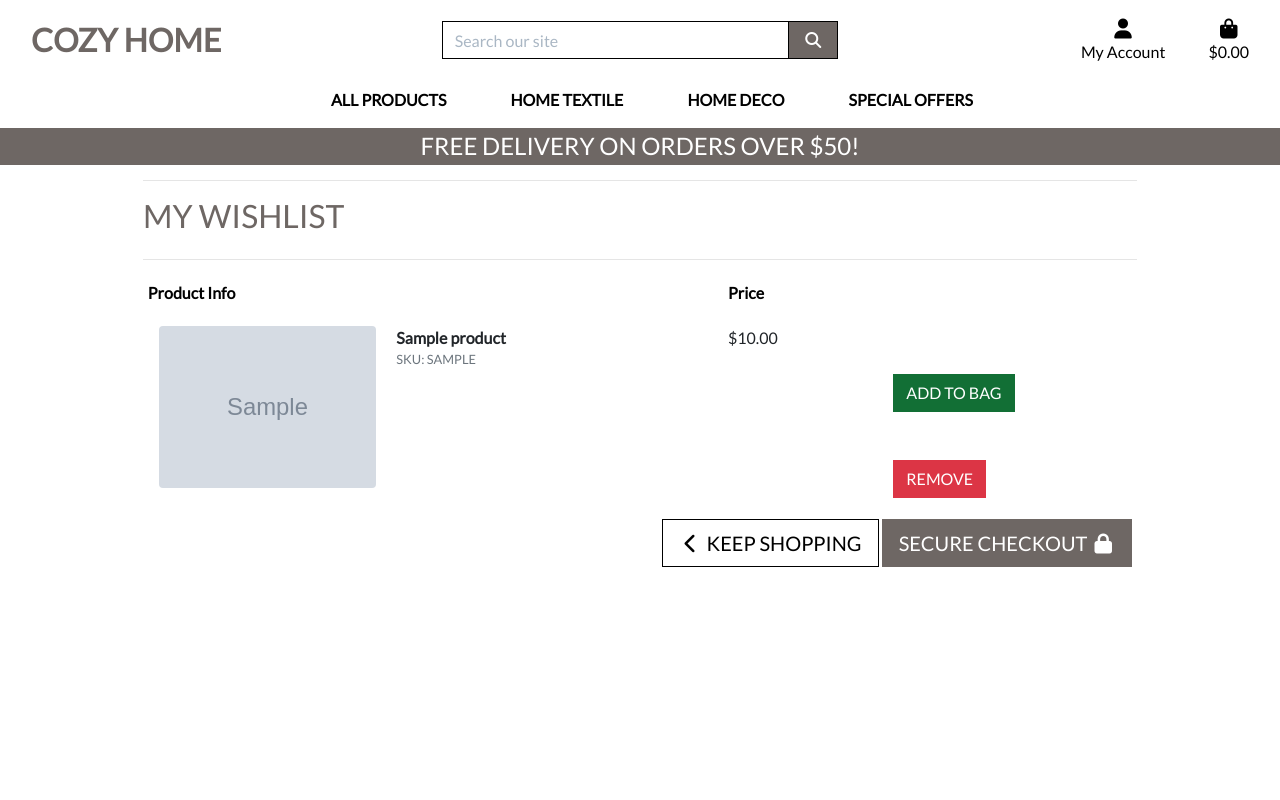
After one commit to konstanciaa/cozy-home, a Django app: page /bag/wishlist/ in a window 1280 px wide. The commit adds this page. Run offline with Django 3.2, Linux system fonts and the light colour scheme; a user stored in the database is signed in; tables that the repository leaves empty hold one stand-in row (values such as "Sample post"); grey boxes marked "Sample" are stand-in pictures; some libraries are stand-ins or nearby versions.

Commit message:
Add wishlist views and template

```diff
--- /dev/null
+++ b/bag/templates/wishlist/wishlist.html
@@ -0,0 +1,121 @@
+{% extends "base.html" %}
+{% load static %}
+
+{% block page_header %}
+    <div class="container header-container">
+        <div class="row">
+            <div class="col"></div>
+        </div>
+    </div>
+{% endblock %}
+
+{% block content %}
+    <div class="overlay"></div>
+    <div class="container mb-2">
+        <div class="row">
+            <div class="col">
+                <hr>
+                <h2 class="logo-font mb-4">My Wishlist</h2>
+                <hr>
+            </div>
+        </div>
+
+        <div class="row">
+            <div class="col">
+                {% if wish_items %}
+                    <div class="table-responsive rounded">
+                        <table class="table table-sm table-borderless">
+                            <thead class="text-black">
+                                <tr>
+                                    <th scope="col">Product Info</th>
+                                    <th scope="col"></th>
+                                    <th scope="col">Price</th>
+                                    <th scope="col"></th>
+                                </tr>
+                            </thead>
+
+                            {% for item in wish_items %}
+                                <tr>
+                                    <td class="p-3 w-25">
+                                        {% if item.product.image %}
+                                        <img class="img-fluid rounded" src="{{ item.product.image.url }}" alt="{{ item.product.name }}">
+                                        {% else %}
+                                        <img class="img-fluid rounded" src="{{ MEDIA_URL }}noimage.png" alt="{{ item.product.name }}">
+                                        {% endif %}
+                                    </td>
+                                    <td class="py-3">
+                                        <p class="my-0"><strong>{{ item.product.name }}</strong></p>
+                                        <p class="my-0 small text-muted">SKU: {{ item.product.sku|upper }}</p>
+                                    </td>
+                                    <td class="py-3">
+                                        <p class="my-0">${{ item.product.price }}</p>
+                                    </td>
+                                    <td class="py-3 w-25">
+                                        <div class="">
+                                            <form action="">
+                                                <input type="submit" value="Add to Bag" class="btn add-button rounded-0 text-uppercase mt-5">
+                                            </form>
+                                            <form action="">
+                                                <input type="submit" value="Remove" class="btn btn-danger rounded-0 text-uppercase mt-5">
+                                            </form>
+                                        </div>
+                                    </td>
+                                </tr>
+                            {% endfor %}
+                                <tr>
+                                    <td colspan="5" class="text-right">
+                                        <a href="{% url 'products' %}" class="btn btn-outline-black rounded-0 btn-lg">
+                                            <span class="icon">
+                                                <i class="fas fa-chevron-left"></i>
+                                            </span>
+                                            <span class="text-uppercase">Keep Shopping</span>
+                                        </a>
+                                        <a href="{% url 'checkout' %}" class="btn btn-grey rounded-0 btn-lg">
+                                            <span class="text-uppercase">Secure Checkout</span>
+                                            <span class="icon">
+                                                <i class="fas fa-lock"></i>
+                                            </span>
+                                        </a>
+                                    </td>
+                                </tr>
+                        </table>
+                    </div>
+                {% else %}
+                    <p class="lead mb-5">Your Wishlist is empty.</p>
+                    <a href="{% url 'products' %}" class="btn btn-outline-black rounded-0 btn-lg">
+                        <span class="icon">
+                            <i class="fas fa-chevron-left"></i>
+                        </span>
+                        <span class="text-uppercase">Keep Shopping</span>
+                    </a>
+                {% endif %}
+            </div>
+        </div>
+    </div>
+{% endblock %}
+
+{% block postloadjs %}
+{{ block.super }}
+{% include 'products/includes/quantity_input_script.html' %}
+
+<script type="text/javascript">
+    // Update quantity on click
+    $('.update-link').click(function(e) {
+        var form = $(this).prev('.update-form');
+        form.submit();
+    })
+
+    // Remove item and reload on click
+    $('.remove-item').click(function(e) {
+        var csrfToken = "{{ csrf_token }}";
+        var itemId = $(this).attr('id').split('remove_')[1];
+        var url = `/bag/remove/${itemId}/`;
+        var data = {'csrfmiddlewaretoken': csrfToken};
+
+        $.post(url, data)
+         .done(function() {
+             location.reload();
+         });
+    })
+</script>
+{% endblock %}
--- a/bag/urls.py
+++ b/bag/urls.py
@@ -6,4 +6,6 @@ urlpatterns = [
     path('add/<item_id>/', views.add_to_bag, name='add_to_bag'),
     path('adjust/<item_id>/', views.adjust_bag, name='adjust_bag'),
     path('remove/<item_id>/', views.remove_from_bag, name='remove_from_bag'),
+    path('wishlist/', views.WishListView.as_view(), name='wishlist'),
+    path('add-to-wishlist', views.add_to_wishlist, name='add-to-wishlist'),
 ]
--- a/bag/views.py
+++ b/bag/views.py
@@ -1,4 +1,5 @@
 from django.shortcuts import render, redirect, reverse, HttpResponse
+from django.http import HttpResponseRedirect
 from django.shortcuts import get_object_or_404
 from django.contrib import messages
 from django.views import generic
@@ -72,13 +73,25 @@ def remove_from_bag(request, item_id):
 
 
 class WishListView(generic.View):
-    """
-    Renders wishlist view
-    """
-
     def get(self, *args, **kwargs):
-        wish_items = WishList.objects.filter(user=request.user)
+        wish_items = WishList.objects.filter(user=self.request.user)
         context = {
             'wish_items': wish_items
         }
-        return render(self.request, checkout/wishlist.html, context)
+        return render(self.request, 'wishlist/wishlist.html', context)
+
+
+def add_to_wishlist(request):
+    if request.method == "POST":
+        product_wish_id = request.POST.get('product-id')
+        product_wish = Product.objects.get(id=product_wish_id)
+
+        try:
+            wish_item = WishList.objects.get(user=request.user, product=product_wish)
+            if wish_item:
+                messages.info(request, f'{product_wish.name} is already in your Wishlist')
+        except:
+            WishList.objects.create(user=request.user, product=product_wish)
+            messages.success(request, f'Added {product_wish.name} to your Wishlist')
+        finally:
+            return HttpResponseRedirect(reverse('wishlist'))
```
Also changed, not shown: products/templates/products/product_detail.html (+7 -0 lines), products/templates/products/products.html (+9 -0 lines), bag/migrations/0002_wishlist_quantity.py (added), bag/migrations/0003_remove_wishlist_quantity.py (added).
